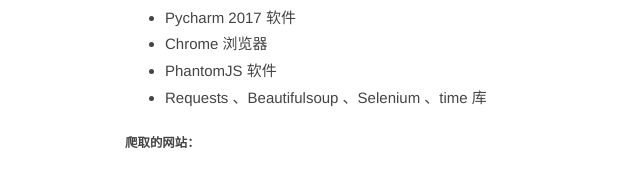
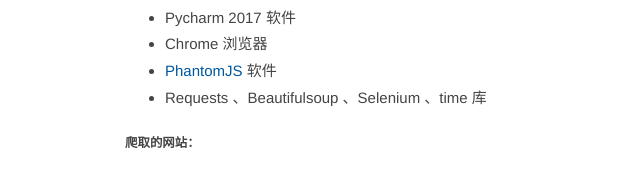
Before and after one commit to cl1330104058/blog_hexo, a plain HTML site: page 2017/06/09/Python-爬虫（一）：抓取代理-IP/index.html in a window 1280 px wide. Shown: the part 481-653 px from the top of the page, 0-640 px from the left. Drawn offline with nearby package versions, Linux system fonts and the light colour scheme; some packages are replaced by stand-ins of ours; a script that the page names is missing.

Commit message:
增加文章内部联系

```diff
--- a/2017/06/09/Python-爬虫（一）：抓取代理-IP/index.html
+++ b/2017/06/09/Python-爬虫（一）：抓取代理-IP/index.html
@@ -6,7 +6,7 @@
 <li>Python 3 及以上版本</li>
 <li>Pycharm 2017 软件</li>
 <li>Chrome 浏览器</li>
-<li>PhantomJS 软件</li>
+<li><a href="https://www.songf.win/2017/06/17/centos-7-%E5%AE%89%E8%A3%85phantomjs/">PhantomJS</a> 软件</li>
 <li>Requests 、Beautifulsoup 、Selenium 、time 库</li>
 </ul>
 <h5 id="爬取的网站："><a href="#爬取的网站：" class="headerlink" title="爬取的网站："></a>爬取的网站：</h5><ul>
```
